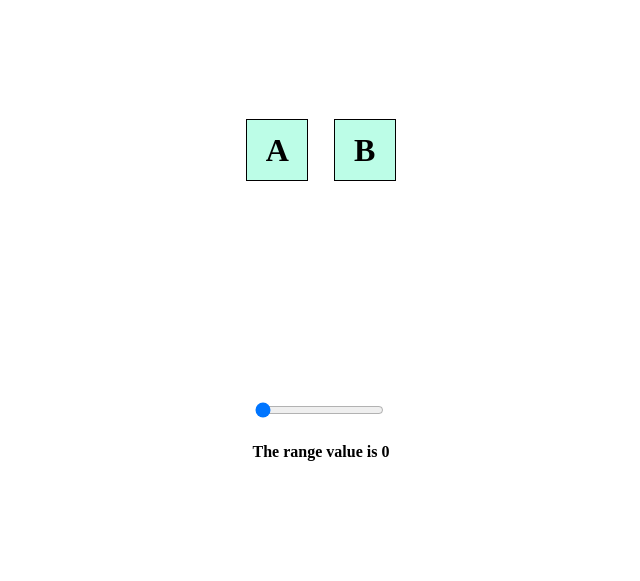
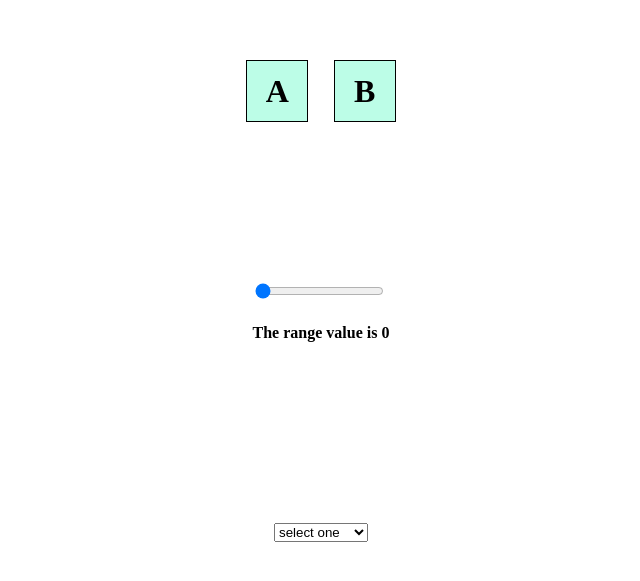
Before and after one commit to asd0999/ev, a React (Create React App) app: page / in a window 1280 px wide. Shown: the part 107-688 px from the top of the page, without its empty margins (319-959 px from the left). Built offline with nearby package versions, Linux system fonts and the light colour scheme.

Commit message:
hours component

```diff
--- a/src/App.js
+++ b/src/App.js
@@ -1,15 +1,18 @@
 import React, { useState } from "react";
+import Hours from "./components/Hours";
 import Miles from "./components/Miles";
 import Rates from "./components/Rates";
 
 function App() {
   const [rate, setRate] = useState("");
   const [miles, setMiles] = useState(0);
+  const [hours, setHours] = useState(null);
 
   return (
     <div className="container">
       <Rates rate={rate} setRate={setRate} />
       <Miles miles={miles} setMiles={setMiles} />
+      <Hours hours={hours} setHours={setHours} />
     </div>
   );
 }
--- /dev/null
+++ b/src/components/Hours.js
@@ -0,0 +1,18 @@
+import React from "react";
+
+function Hours(props) {
+  return (
+    <select
+      name="hours"
+      id="hours"
+      value={props.hours}
+      onChange={(e) => props.setHours(e.target.value)}
+    >
+      <option value="none">select one</option>
+      <option value="hours1">10am - 6pm</option>
+      <option value="hours2">6pm - 10am</option>
+    </select>
+  );
+}
+
+export default Hours;
--- a/src/components/Rates.js
+++ b/src/components/Rates.js
@@ -4,18 +4,14 @@ function Rates(props) {
   return (
     <div className="rates-container">
       <div
-        className={`rate-option ${
-          props.currentRate === "A" ? "rate-active" : null
-        }`}
-        onClick={(e) => props.setCurrentRate("A")}
+        className={`rate-option ${props.rate === "A" ? "rate-active" : null}`}
+        onClick={(e) => props.setRate("A")}
       >
         <h1>A</h1>
       </div>
       <div
-        className={`rate-option ${
-          props.currentRate === "B" ? "rate-active" : null
-        }`}
-        onClick={(e) => props.setCurrentRate("B")}
+        className={`rate-option ${props.rate === "B" ? "rate-active" : null}`}
+        onClick={(e) => props.setRate("B")}
       >
         <h1>B</h1>
       </div>
```
